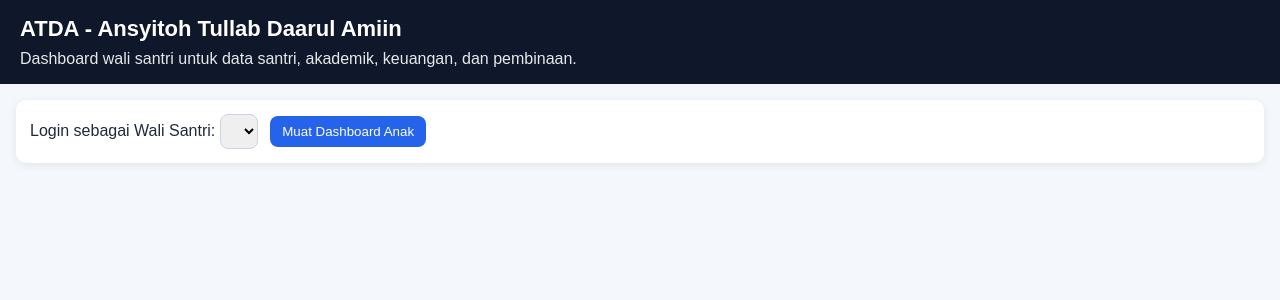
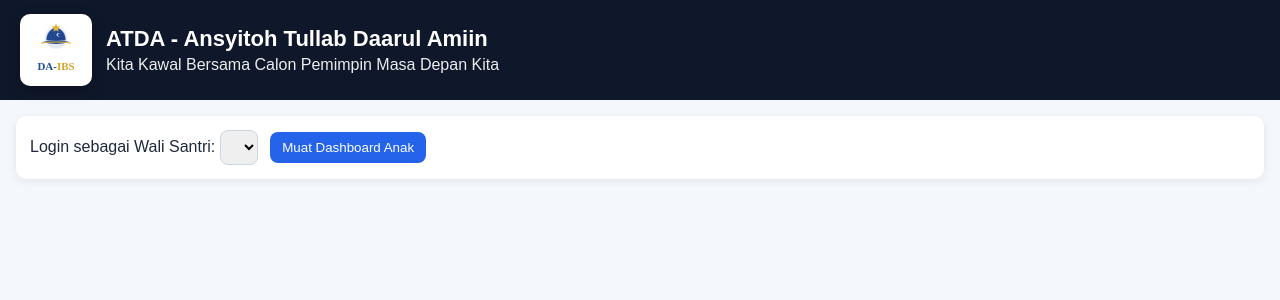
Before and after one commit to Elfaridh/ATDA, a Python web app: template src/templates/index.html in a window 1280 px wide. Shown: the top 300 px of the page. Run offline with Jinja, Linux system fonts and the light colour scheme; the template is opened without the code that fills it, so the values that code supplies are empty.

Commit message:
Update tagline text and add institutional logo to key app views

```diff
--- a/src/static/app.css
+++ b/src/static/app.css
@@ -1,7 +1,9 @@
 body { font-family: Arial, sans-serif; margin: 0; background: #f4f7fb; color: #1e293b; }
-header { background: #0f172a; color: #fff; padding: 16px 20px; }
-header h1 { margin: 0 0 8px; font-size: 22px; }
-header p { margin: 0; opacity: 0.9; }
+header { background: #0f172a; color: #fff; padding: 14px 20px; }
+.brand-wrap { display: flex; align-items: center; gap: 14px; }
+.brand-logo { width: 64px; height: 64px; border-radius: 10px; background: #fff; padding: 4px; box-shadow: 0 4px 14px rgba(0,0,0,0.25); }
+header h1 { margin: 0 0 4px; font-size: 22px; }
+header p { margin: 0; opacity: 0.92; text-transform: capitalize; }
 .panel { background: #fff; margin: 16px; padding: 14px; border-radius: 10px; box-shadow: 0 2px 8px rgba(0,0,0,0.08); }
 .cards { display: grid; grid-template-columns: repeat(auto-fit,minmax(170px,1fr)); gap: 10px; margin: 16px; }
 .card { background: #fff; padding: 14px; border-radius: 10px; box-shadow: 0 2px 8px rgba(0,0,0,0.08); }
@@ -13,4 +15,4 @@ table { width: 100%; border-collapse: collapse; font-size: 14px; }
 th, td { border-bottom: 1px solid #e2e8f0; padding: 8px; text-align: left; }
 button { margin-left: 8px; background: #2563eb; border: none; color: white; padding: 8px 12px; border-radius: 8px; cursor: pointer; }
 select { padding: 8px; border-radius: 8px; border: 1px solid #cbd5e1; }
-@media (max-width: 980px) { .grid-2 { grid-template-columns: 1fr; } }
+@media (max-width: 980px) { .grid-2 { grid-template-columns: 1fr; } .brand-wrap { align-items: flex-start; } .brand-logo { width: 56px; height: 56px; } }
--- a/src/templates/index.html
+++ b/src/templates/index.html
@@ -8,8 +8,13 @@
 </head>
 <body>
   <header>
-    <h1>ATDA - Ansyitoh Tullab Daarul Amiin</h1>
-    <p>Dashboard wali santri untuk data santri, akademik, keuangan, dan pembinaan.</p>
+    <div class="brand-wrap">
+      <img class="brand-logo" src="/static/logo-da-ibs.svg" alt="Logo DA-IBS"/>
+      <div>
+        <h1>ATDA - Ansyitoh Tullab Daarul Amiin</h1>
+        <p>kita kawal bersama calon pemimpin masa depan kita</p>
+      </div>
+    </div>
   </header>
 
   <section class="panel">
--- a/src/templates/landing.html
+++ b/src/templates/landing.html
@@ -8,12 +8,10 @@
 </head>
 <body>
   <main class="hero">
+    <img class="hero-logo" src="/static/logo-da-ibs.svg" alt="Logo DA-IBS"/>
     <span class="badge">Sistem Terpadu Pesantren</span>
     <h1>ATDA - Ansyitoh Tullab Daarul Amiin</h1>
-    <p>
-      Platform manajemen santri dan wali santri untuk monitoring akademik, keuangan,
-      disiplin, dan pembinaan secara terintegrasi.
-    </p>
+    <p>kita kawal bersama calon pemimpin masa depan kita</p>
     <div class="actions">
       <a class="btn primary" href="/app">Masuk ke Aplikasi</a>
       <a class="btn ghost" href="/api/students">Cek API Santri</a>
```
Also changed, not shown: src/static/landing.css (+9 -0 lines), README.md, src/static/logo-da-ibs.svg (added).
